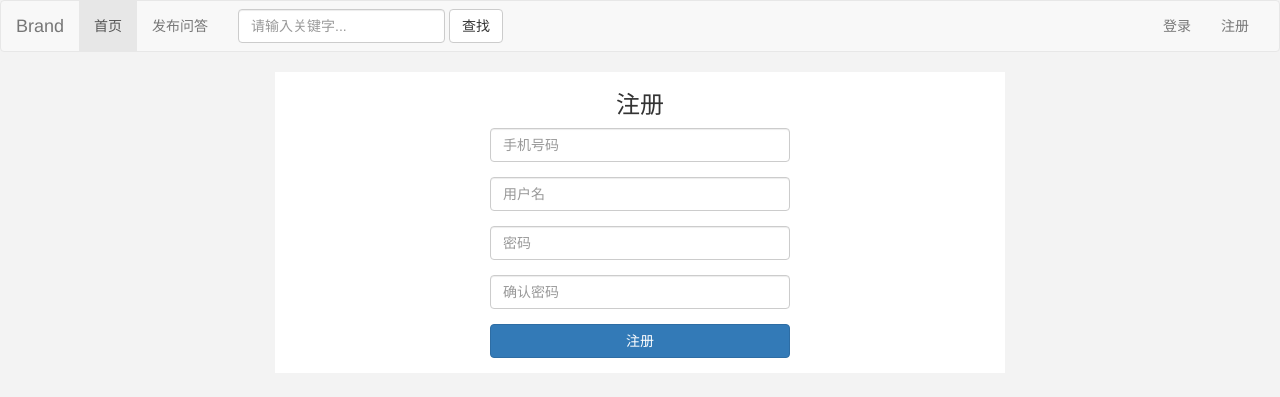
After one commit to weiren123/python_flask, a Flask app: template flaskdemo/templates/regist.html in a window 1280 px wide. The commit adds this page. Shown: the top 397 px of the page. Run offline with Flask 2, Linux system fonts and the light colour scheme; the template is opened without the code that fills it, so the values that code supplies are empty; some libraries are stand-ins or nearby versions.

Commit message:
登录/注册页

```diff
--- /dev/null
+++ b/flaskdemo/static/css/base.css
@@ -0,0 +1,9 @@
+body{
+    background: #f3f3f3;
+}
+.main{
+    background:#ffffff;
+    width: 730px;
+    margin: 0 auto;
+    overflow: auto;
+}
--- /dev/null
+++ b/flaskdemo/static/css/login.css
@@ -0,0 +1,7 @@
+.form-container{
+    width: 300px;
+    margin: 0 auto;
+}
+.page-title{
+    text-align: center;
+}
--- a/flaskdemo/templates/base.html
+++ b/flaskdemo/templates/base.html
@@ -6,7 +6,10 @@
     <link rel="stylesheet" href="https://cdn.bootcss.com/bootstrap/3.3.7/css/bootstrap.min.css" integrity="sha384-BVYiiSIFeK1dGmJRAkycuHAHRg32OmUcww7on3RYdg4Va+PmSTsz/K68vbdEjh4u" crossorigin="anonymous">
     <script src="https://cdn.bootcss.com/jquery/3.3.1/jquery.min.js"></script>
     <script src="https://cdn.bootcss.com/bootstrap/3.3.7/js/bootstrap.min.js" integrity="sha384-Tc5IQib027qvyjSMfHjOMaLkfuWVxZxUPnCJA7l2mCWNIpG9mGCD8wGNIcPD7Txa" crossorigin="anonymous"></script>
-    {% block head %}{% endblock %}
+    <link rel="stylesheet" href="{{ url_for('static',filename='css/base.css')}}"/>
+    {% block head %}
+
+    {% endblock %}
 </head>
 <body>
     <nav class="navbar navbar-default">
@@ -36,12 +39,14 @@
                     <button type="submit" class="btn btn-default">查找</button>
                 </form>
                 <ul class="nav navbar-nav navbar-right">
-                    <li><a href="#">登录</a></li>
-                    <li><a href="#">注册</a></li>
+                    <li><a href="{{ url_for('login')}}">登录</a></li>
+                    <li><a href="{{url_for('regist')}}">注册</a></li>
                 </ul>
             </div><!-- /.navbar-collapse -->
         </div><!-- /.container-fluid -->
     </nav>
-    {% block main %}{% endblock %}
+    <div class="main">
+       {% block main %}{% endblock %}
+    </div>
 </body>
 </html>
--- /dev/null
+++ b/flaskdemo/templates/regist.html
@@ -0,0 +1,30 @@
+{% extends 'base.html' %}
+
+{% block title%}注册{% endblock %}
+
+{% block head%}
+<link rel="stylesheet" href="{{url_for('static',filename = 'css/login.css')}}">
+{% endblock %}
+
+{% block main %}
+    <h3 class="page-title">注册</h3>
+    <form action="" method="post">
+        <div class="form-container">
+            <div class="form-group">
+                <input type="text" class="form-control" placeholder="手机号码" name="telephone">
+            </div>
+            <div class="form-group">
+                <input type="text" class="form-control" placeholder="用户名" name="username">
+            </div>
+            <div class="form-group">
+                <input type="password" class="form-control" placeholder="密码" name="password">
+            </div>
+             <div class="form-group">
+                <input type="password" class="form-control" placeholder="确认密码" name="passeord">
+            </div>
+            <div class="form-group">
+                <button class="btn btn-primary btn-block">注册</button>
+            </div>
+        </div>
+    </form>
+{% endblock %}
```
Also changed, not shown: flaskdemo/flaskdemo.py (+23 -12 lines), flaskdemo/templates/index1.html (deleted, +0 -45 lines), flaskdemo/templates/login.html (added, +24 -0 lines).
